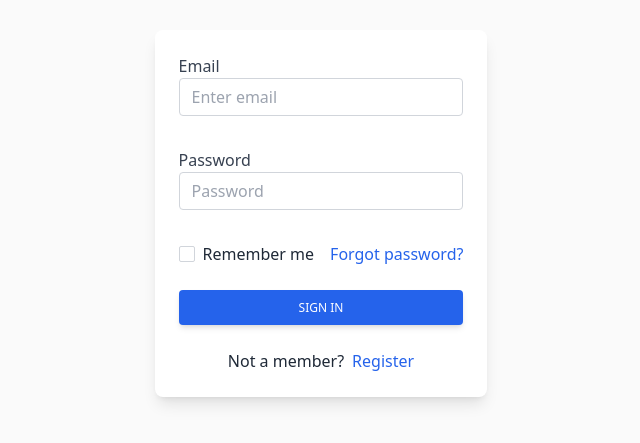
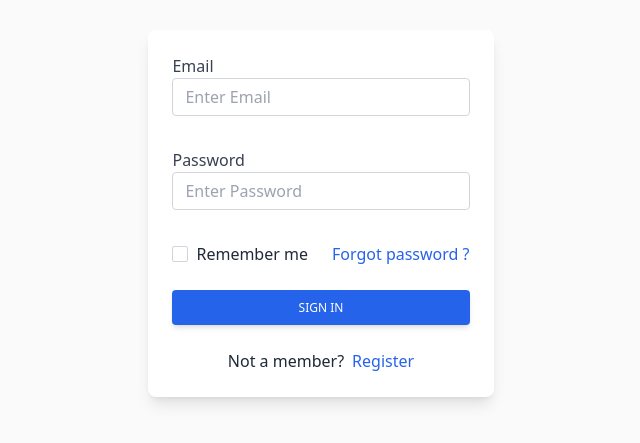
Before and after one commit to Mgrdich/LLM_service, a React (Vite) app in the folder frontend/: page /login in a window 1280 px wide. Shown: the part 243-686 px from the top of the page, without its empty margins (319-959 px from the left). Built offline with nearby package versions, Linux system fonts and the light colour scheme.

Commit message:
Add twMerge , refactor the components

```diff
--- a/frontend/src/pages/Auth/Login.tsx
+++ b/frontend/src/pages/Auth/Login.tsx
@@ -1,3 +1,8 @@
+import InputWithLabel from "ui/InputWithLabel.tsx";
+import Link from "ui/Link.tsx";
+import Checkbox from "ui/Checkbox.tsx";
+import FormSubmitButton from "./components/FormSubmitButton.tsx";
+
 function Login() {
   return (
     <div className="bg-neutral-50 min-h-screen flex flex-col items-center justify-center dark:bg-neutral-900">
@@ -7,61 +12,25 @@ function Login() {
       <div className="block p-6 rounded-lg shadow-lg bg-white max-w-sm ">
         <form>
           <div className="form-group mb-6">
-            <label htmlFor="email" className="form-label inline-block mb-2 text-gray-700 w-full">
-              Email
-              <input
-                type="email"
-                className="form-control block w-full px-3 py-1.5 text-base font-normal text-gray-700 bg-white bg-clip-padding border border-solid border-gray-300 rounded transition ease-in-out m-0 focus:text-gray-700 focus:bg-white focus:border-blue-600 focus:outline-none"
-                id="email"
-                aria-describedby="emailHelp"
-                placeholder="Enter email"
-              />
-            </label>
+            <InputWithLabel label="Email" name="email" placeholder="Enter Email" />
           </div>
           <div className="form-group mb-6">
-            <label htmlFor="password" className="form-label inline-block mb-2 text-gray-700 w-full">
-              Password
-              <input
-                type="password"
-                className="form-control block w-full px-3 py-1.5 text-base font-normal text-gray-700 bg-white bg-clip-padding border border-solid border-gray-300 rounded transition ease-in-out m-0 focus:text-gray-700 focus:bg-white focus:border-blue-600 focus:outline-none"
-                id="password"
-                placeholder="Password"
-              />
-            </label>
+            <InputWithLabel label="Password" name="password" placeholder="Enter Password" />
           </div>
           <div className="flex justify-between items-center mb-6">
             <div className="form-group form-check">
-              <input
-                type="checkbox"
-                className="form-check-input appearance-none h-4 w-4 border border-gray-300 rounded-sm bg-white checked:bg-blue-600 checked:border-blue-600 focus:outline-none transition duration-200 mt-1 align-top bg-no-repeat bg-center bg-contain float-left mr-2 cursor-pointer"
-                id="exampleCheck2"
-              />
+              <Checkbox name="remeber_me" />
               <span className="form-check-label inline-block text-gray-800">Remember me</span>
             </div>
             <div className="ml-4">
-              <a
-                href="/"
-                className="text-blue-600 hover:text-blue-700 focus:text-blue-700 transition duration-200 ease-in-out"
-              >
-                Forgot password?
-              </a>
+              <Link href="/">Forgot password ?</Link>
             </div>
           </div>
-          <button
-            type="submit"
-            className="w-full px-6 py-2.5 bg-blue-600 text-white font-medium text-xs leading-tight uppercase rounded shadow-md hover:bg-blue-700 hover:shadow-lg focus:bg-blue-700 focus:shadow-lg focus:outline-none focus:ring-0 active:bg-blue-800 active:shadow-lg transition duration-150 ease-in-out"
-          >
-            Sign in
-          </button>
-          <p className="text-gray-800 mt-6 text-center">
+          <FormSubmitButton>Sign In</FormSubmitButton>
+          <div className="text-gray-800 mt-6 text-center">
             Not a member?
-            <a
-              href="/register"
-              className="text-blue-600 hover:text-blue-700 focus:text-blue-700 transition duration-200 ease-in-out ml-2"
-            >
-              Register
-            </a>
-          </p>
+            <Link href="/register">Register</Link>
+          </div>
         </form>
       </div>
     </div>
--- /dev/null
+++ b/frontend/src/pages/Auth/components/FormSubmitButton.tsx
@@ -0,0 +1,14 @@
+import { PropsWithChildren } from "react";
+
+function FormSubmitButton({ children }: PropsWithChildren) {
+  return (
+    <button
+      type="submit"
+      className="w-full px-6 py-2.5 bg-blue-600 text-white font-medium text-xs leading-tight uppercase rounded shadow-md hover:bg-blue-700 hover:shadow-lg focus:bg-blue-700 focus:shadow-lg focus:outline-none focus:ring-0 active:bg-blue-800 active:shadow-lg transition duration-150 ease-in-out"
+    >
+      {children}
+    </button>
+  );
+}
+
+export default FormSubmitButton;
--- /dev/null
+++ b/frontend/src/ui/Checkbox.tsx
@@ -0,0 +1,17 @@
+import { ComponentProps } from "react";
+import { twMerge } from "tailwind-merge";
+
+interface CheckboxProps extends Omit<ComponentProps<"input">, "type"> {}
+
+export default function Checkbox({ className, ...rest }: CheckboxProps) {
+  return (
+    <input
+      {...rest}
+      type="checkbox"
+      className={twMerge(
+        "form-check-input appearance-none h-4 w-4 border border-gray-300 rounded-sm bg-white checked:bg-blue-600 checked:border-blue-600 focus:outline-none transition duration-200 mt-1 align-top bg-no-repeat bg-center bg-contain float-left mr-2 cursor-pointer",
+        className,
+      )}
+    />
+  );
+}
--- /dev/null
+++ b/frontend/src/ui/Input.tsx
@@ -0,0 +1,17 @@
+import { ComponentProps } from "react";
+import { twMerge } from "tailwind-merge";
+
+interface InputProps extends Omit<ComponentProps<"input">, "type"> {}
+
+export default function Input({ className, ...rest }: InputProps) {
+  return (
+    <input
+      {...rest}
+      type="text"
+      className={twMerge(
+        "form-control block w-full px-3 py-1.5 text-base font-normal text-gray-700 bg-white bg-clip-padding border border-solid border-gray-300 rounded transition ease-in-out m-0 focus:text-gray-700 focus:bg-white focus:border-blue-600 focus:outline-none",
+        className,
+      )}
+    />
+  );
+}
--- /dev/null
+++ b/frontend/src/ui/InputWithLabel.tsx
@@ -0,0 +1,17 @@
+import { ComponentProps } from "react";
+import Input from "./Input.tsx";
+
+interface InputWithLabelProps extends ComponentProps<"input"> {
+  label: string;
+}
+
+function InputWithLabel({ label, name, ...rest }: InputWithLabelProps) {
+  return (
+    <label htmlFor={label} className="form-label inline-block mb-2 text-gray-700 w-full">
+      {label}
+      <Input id={name} name={name} {...rest} />
+    </label>
+  );
+}
+
+export default InputWithLabel;
--- /dev/null
+++ b/frontend/src/ui/Link.tsx
@@ -0,0 +1,23 @@
+import { ComponentProps, PropsWithChildren } from "react";
+import { twMerge } from "tailwind-merge";
+
+type ATagProps = ComponentProps<"a">;
+
+interface LinkProps extends PropsWithChildren {
+  className?: ATagProps["className"];
+  href: ATagProps["href"];
+}
+
+export default function Link({ className = "", href, children }: LinkProps) {
+  return (
+    <a
+      href={href}
+      className={twMerge(
+        "text-blue-600 hover:text-blue-700 focus:text-blue-700 transition duration-200 ease-in-out ml-2 hover:underline",
+        className,
+      )}
+    >
+      {children}
+    </a>
+  );
+}
```
Also changed, not shown: frontend/package.json (+5 -4 lines), 2 other files (tests, documents, lock files or other folders).
